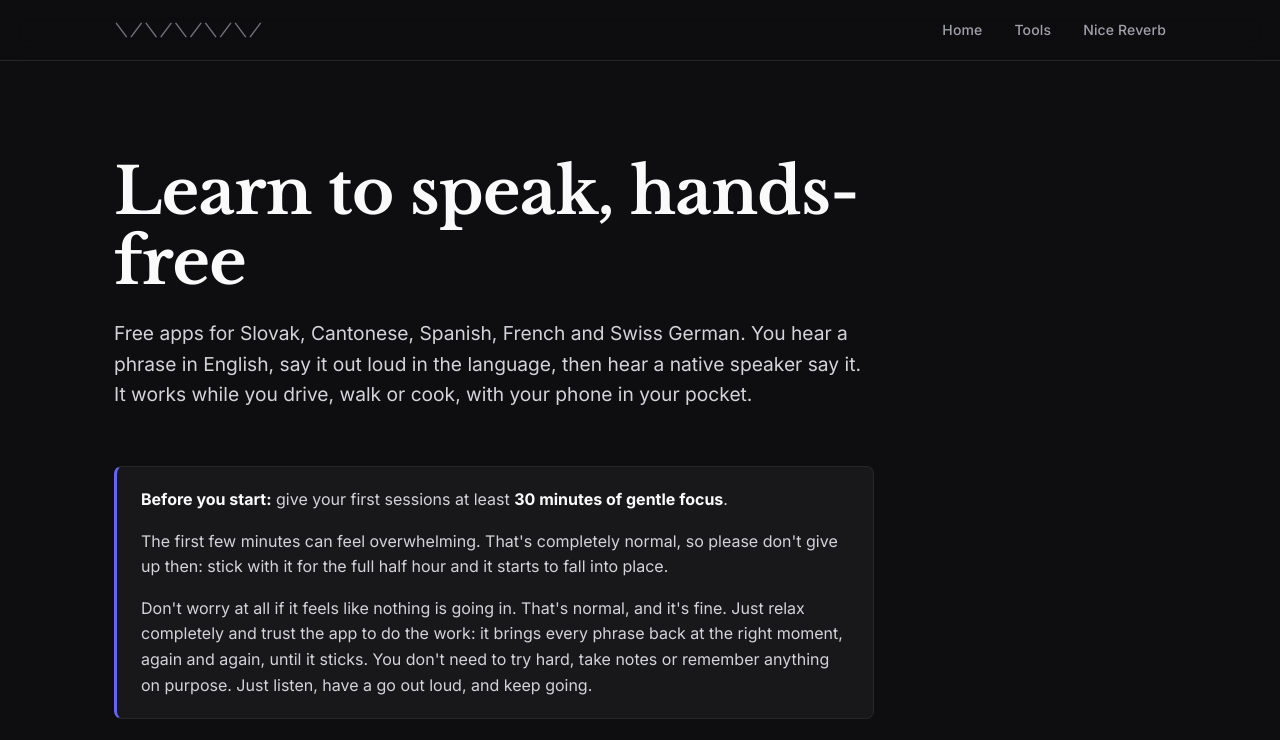
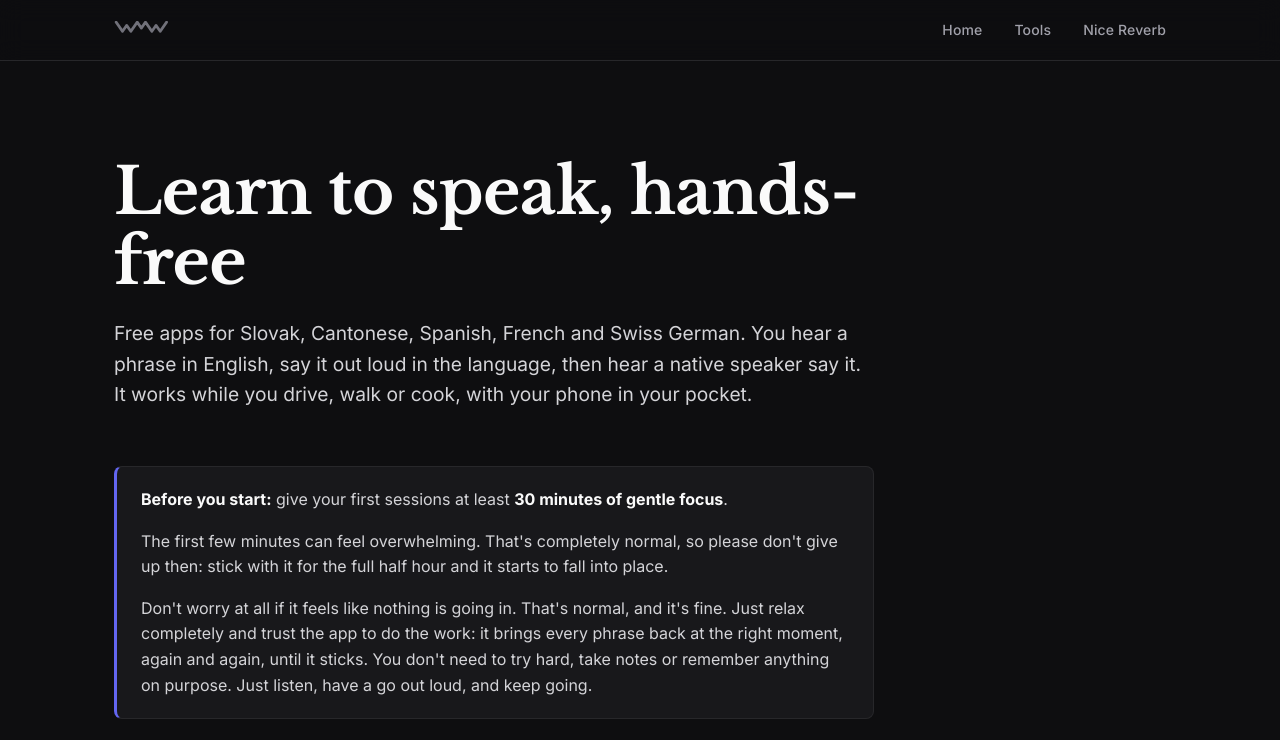
Before and after one commit to wallacewain/WallaceWainhouse, a plain HTML site: page language-apps/index.html in a window 1280 px wide. Shown: the top 740 px of the page. Drawn offline with nearby package versions, Linux system fonts and the light colour scheme.

Commit message:
Language apps page: load the logo script like the other pages (#221)
Claude-Session: https://claude.ai/code/session_01KSJpZ7WsnTUGogMiasDCdZ

Co-authored-by: Claude Opus 5.5 <noreply@anthropic.com>

```diff
--- a/language-apps/index.html
+++ b/language-apps/index.html
@@ -153,6 +153,7 @@
     </div>
   </main>
   <footer><p>&copy; <span id="yr"></span> Wallace Wainhouse</p></footer>
+  <script src="/js/logo.js"></script>
   <script>document.getElementById('yr').textContent = new Date().getFullYear();</script>
 </body>
 </html>
```
